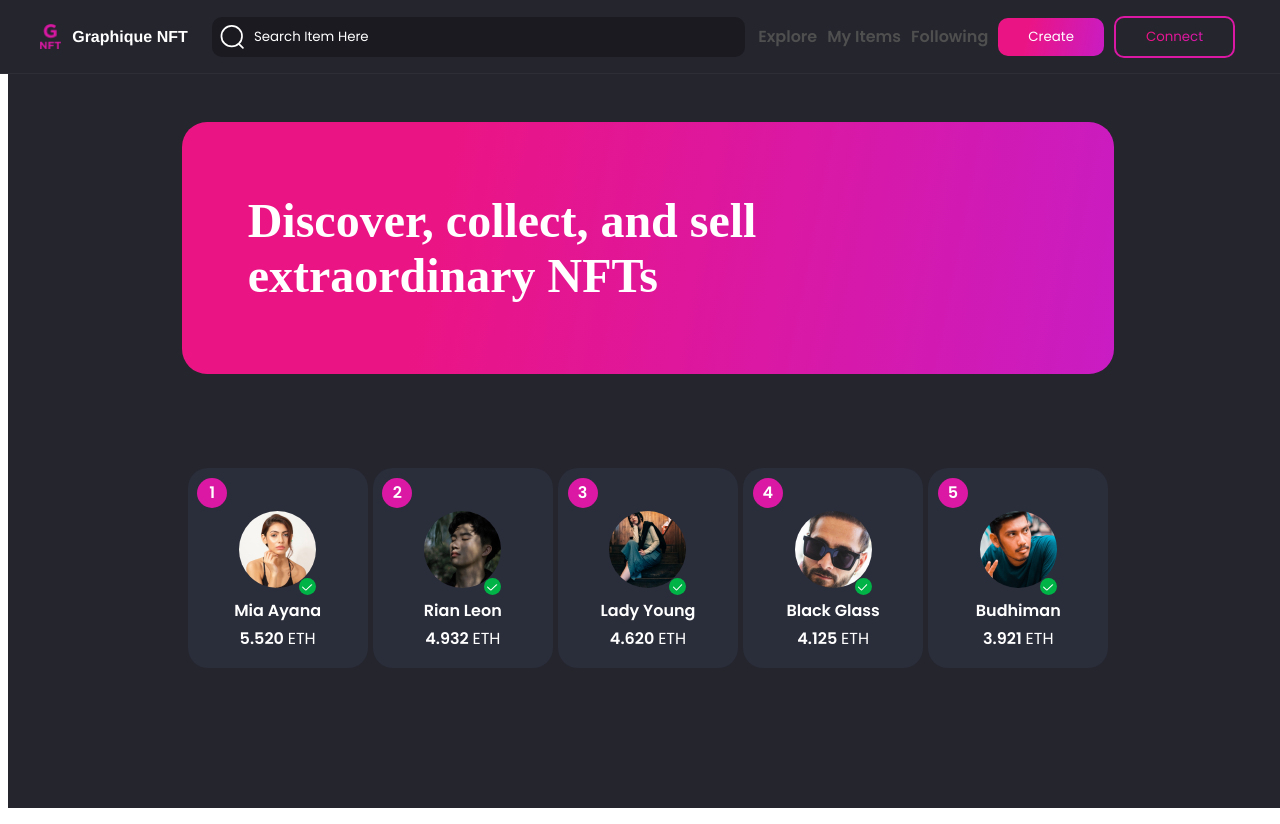
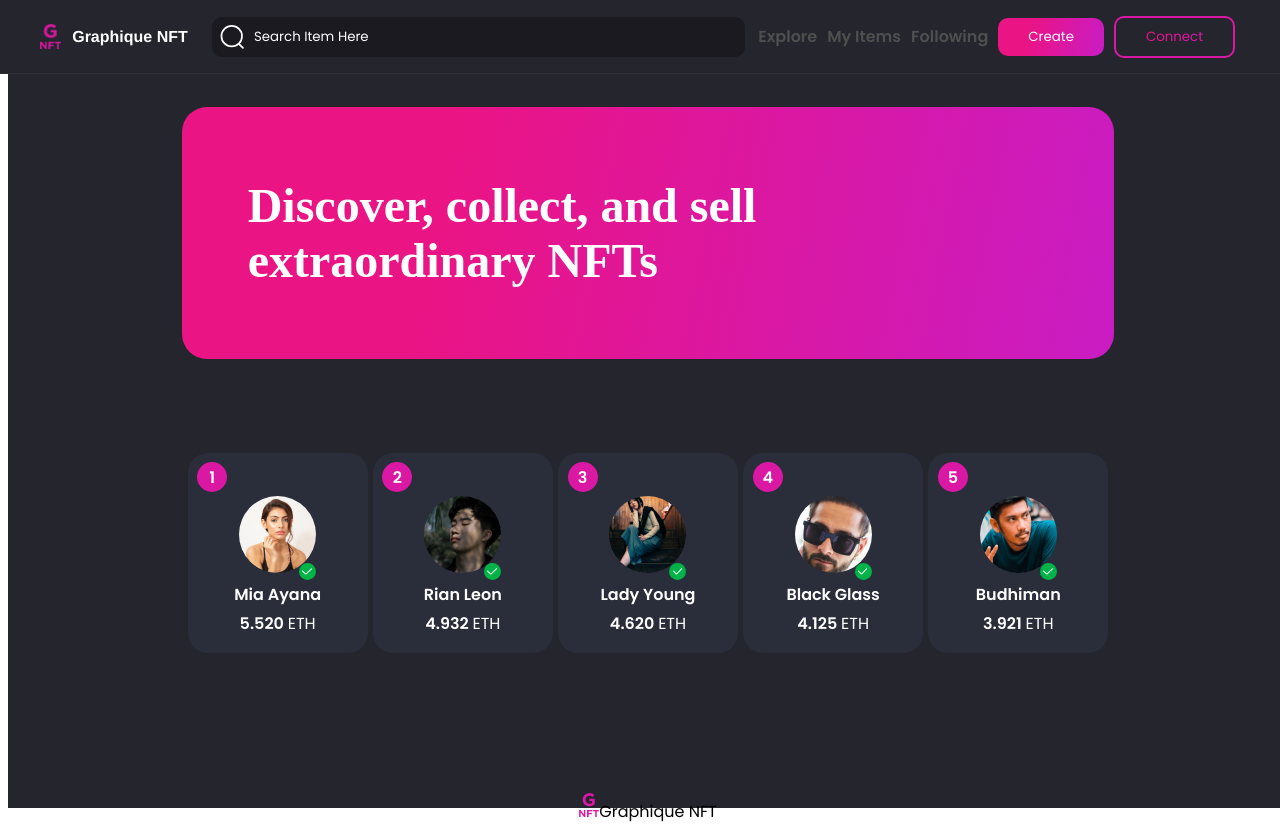
Before and after one commit to SuhailAhmed2627/g-nft, a React (Vite) app: page / in a window 1280 px wide. Built offline with nearby package versions, Linux system fonts and the light colour scheme; a web font is replaced by a local one.

Commit message:
feat[WIP]: footer

```diff
--- a/src/App.tsx
+++ b/src/App.tsx
@@ -1,7 +1,9 @@
 import React from "react";
 import { Routes, Route } from "react-router-dom";
 import NavBar from "./components/NavBar/NavBar";
+import Footer from "./components/Footer/Footer";
 import { Home } from "./pages/Home/Home";
+
 export const App = (): JSX.Element => {
 	//alert("pls be connected to the internet or fonts wont load :(");
 	return (
@@ -13,6 +15,7 @@ export const App = (): JSX.Element => {
 				<Route path="item/:id" element={/*<Item />*/ <></>} />
 				<Route path="*" element={/*<NotFound />*/ <></>}></Route>
 			</Routes>
+			<Footer />
 		</>
 	);
 };
--- /dev/null
+++ b/src/components/Footer/Footer.tsx
@@ -0,0 +1,25 @@
+import React from "react";
+import styles from "./styles.module.css";
+import logo from "../../assets/logo.png";
+
+const Footer = (): JSX.Element => {
+	return (
+		<>
+			<div className={styles.footer}>
+				<div className={styles.emailContainer}>
+					<div className={styles.footerLogo}>
+						<img className={styles.footerLogoImg} src={logo} alt="Logo" />
+						Graphique NFT
+					</div>
+					<div className={styles.latestUpdates}></div>
+					<div className={styles.email}></div>
+				</div>
+				<div className={styles.contactContainer}></div>
+				<div className={styles.copyrightContainer}></div>
+			</div>
+			<div className={styles.postFooter}></div>
+		</>
+	);
+};
+
+export default Footer;
```
Also changed, not shown: src/components/Footer/styles.module.css (added).
